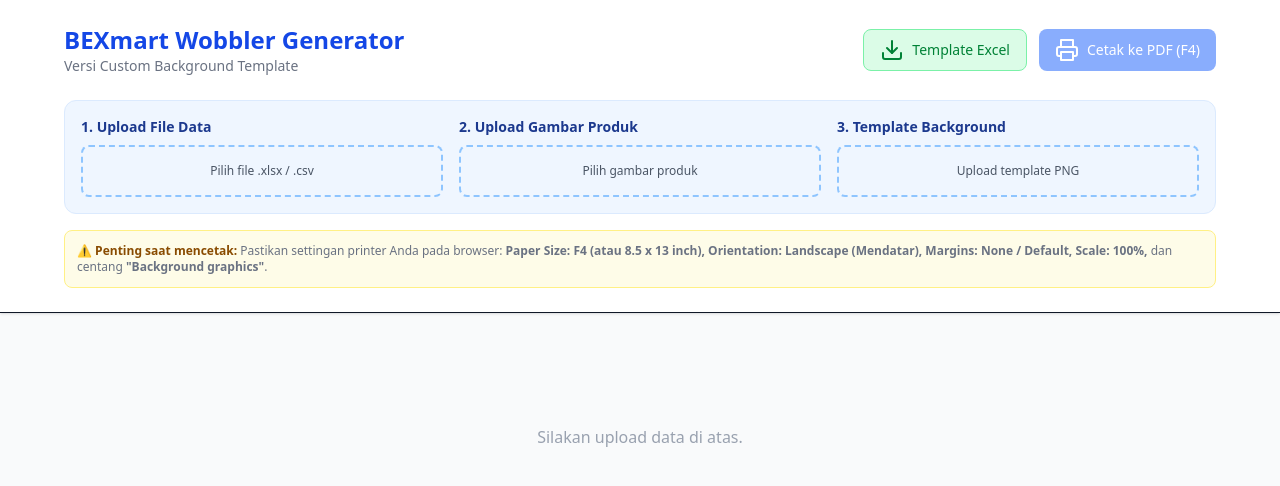
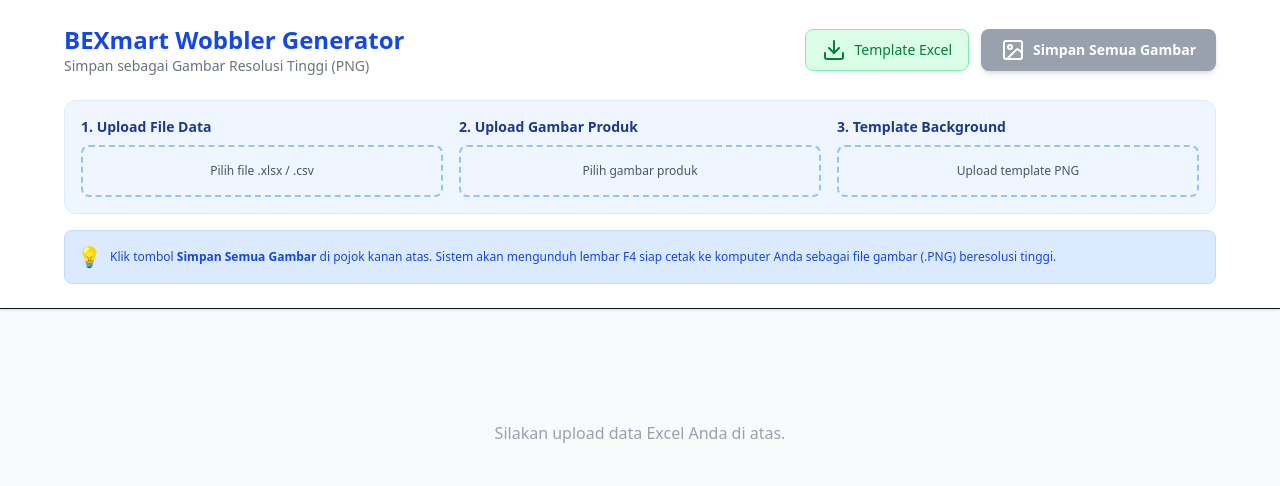
Before and after one commit to dodiindika12-gif/bexmart-wobbler, a React (Vite) app: page / in a window 1280 px wide. Shown: the top 486 px of the page. Built offline with nearby package versions, Linux system fonts and the light colour scheme.

Commit message:
Update App.jsx

```diff
--- a/src/App.jsx
+++ b/src/App.jsx
@@ -7,43 +7,34 @@
 const DownloadIcon = () => (
   <svg xmlns="http://www.w3.org/2000/svg" width="24" height="24" viewBox="0 0 24 24" fill="none" stroke="currentColor" strokeWidth="2" strokeLinecap="round" strokeLinejoin="round"><path d="M21 15v4a2 2 0 0 1-2 2H5a2 2 0 0 1-2-2v-4"/><polyline points="7 10 12 15 17 10"/><line x1="12" x2="12" y1="15" y2="3"/></svg>
 );
-const PrinterIcon = () => (
-  <svg xmlns="http://www.w3.org/2000/svg" width="24" height="24" viewBox="0 0 24 24" fill="none" stroke="currentColor" strokeWidth="2" strokeLinecap="round" strokeLinejoin="round"><polyline points="6 9 6 2 18 2 18 9"/><path d="M6 18H4a2 2 0 0 1-2-2v-5a2 2 0 0 1 2-2h16a2 2 0 0 1 2 2v5a2 2 0 0 1-2 2h-2"/><rect width="12" height="8" x="6" y="14"/></svg>
+const ImageIcon = () => (
+  <svg xmlns="http://www.w3.org/2000/svg" width="24" height="24" viewBox="0 0 24 24" fill="none" stroke="currentColor" strokeWidth="2" strokeLinecap="round" strokeLinejoin="round"><rect width="18" height="18" x="3" y="3" rx="2" ry="2"/><circle cx="9" cy="9" r="2"/><path d="m21 15-3.086-3.086a2 2 0 0 0-2.828 0L6 21"/></svg>
 );
-
-const printStyles = `
-  @media print {
-    @page { size: 330mm 215mm; margin: 3mm; }
-    body { -webkit-print-color-adjust: exact !important; print-color-adjust: exact !important; }
-    .no-print { display: none !important; }
-    .print-container { margin: 0; padding: 0; width: 100%; }
-    .print-page {
-      page-break-after: always;
-      display: flex !important;
-      width: 324mm; height: 209mm;
-      align-items: center; justify-content: center;
-    }
-  }
-`;
 
 export default function App() {
   const [data, setData] = useState([]);
   const [images, setImages] = useState({});
   const [templateImg, setTemplateImg] = useState(null);
   const [toastMsg, setToastMsg] = useState("");
+  const [isGenerating, setIsGenerating] = useState(false);
 
   const fileInputRef = useRef(null);
   const imageInputRef = useRef(null);
   const templateInputRef = useRef(null);
 
-  // Memuat library SheetJS (xlsx) secara dinamis agar kompatibel dengan pratinjau browser
+  // Memuat library SheetJS (xlsx) & html2canvas secara dinamis
   useEffect(() => {
-    if (typeof window !== 'undefined' && !window.XLSX) {
+    const loadScript = (src, globalVar) => {
+      if (typeof window !== 'undefined' && !window[globalVar]) {
         const script = document.createElement('script');
-      script.src = 'https://cdnjs.cloudflare.com/ajax/libs/xlsx/0.18.5/xlsx.full.min.js';
+        script.src = src;
         script.async = true;
         document.body.appendChild(script);
       }
+    };
+
+    loadScript('https://cdnjs.cloudflare.com/ajax/libs/xlsx/0.18.5/xlsx.full.min.js', 'XLSX');
+    loadScript('https://cdnjs.cloudflare.com/ajax/libs/html2canvas/1.4.1/html2canvas.min.js', 'html2canvas');
   }, []);
 
   const showToast = (msg) => {
@@ -106,7 +97,7 @@
           raw: false // Membaca apa adanya sebagai teks yang terlihat di layar Excel
         });
 
-        // Normalisasi key untuk menghindari masalah spasi atau huruf kapital di Excel
+        // Normalisasi key
         const jsonData = rawJsonData.map(row => {
           const newRow = {};
           for (const key in row) {
@@ -139,36 +130,90 @@
     }
   };
 
+  // Fungsi mengubah HTML ke Gambar PNG
+  const handleSaveAllImages = async () => {
+    if (!window.html2canvas) {
+      showToast("Library penyimpan gambar sedang dimuat, coba lagi sebentar.");
+      return;
+    }
+
+    setIsGenerating(true);
+    showToast("Sedang memproses gambar. Mohon tunggu...");
+
+    try {
+      for (let i = 0; i < chunkedData.length; i++) {
+        const element = document.getElementById(`page-${i}`);
+        if (element) {
+          const canvas = await window.html2canvas(element, {
+            scale: 2, // Resolusi tinggi (Retina)
+            useCORS: true,
+            backgroundColor: "#ffffff"
+          });
+
+          const link = document.createElement('a');
+          link.download = `BEXmart_Wobbler_F4_Hal_${i + 1}.png`;
+          link.href = canvas.toDataURL('image/png');
+          link.click();
+
+          // Jeda sedikit agar memori browser tidak hang
+          await new Promise(resolve => setTimeout(resolve, 800));
+        }
+      }
+      showToast("Semua gambar berhasil diunduh!");
+    } catch (error) {
+      console.error("Gagal membuat gambar:", error);
+      showToast("Terjadi kesalahan saat membuat gambar.");
+    } finally {
+      setIsGenerating(false);
+    }
+  };
+
   const chunkedData = [];
   for (let i = 0; i < data.length; i += 6) {
     chunkedData.push(data.slice(i, i + 6));
   }
 
   return (
-    <div className="min-h-screen bg-gray-50 text-gray-900 font-sans">
-      <style>{printStyles}</style>
-
+    <div className="min-h-screen bg-gray-50 text-gray-900 font-sans pb-20">
       {/* Pesan Notifikasi (Toast) */}
       {toastMsg && (
-        <div className="fixed top-6 right-6 bg-red-600 text-white px-5 py-3 rounded-lg shadow-xl z-[100] transition-opacity font-medium text-sm">
+        <div className="fixed top-6 right-6 bg-blue-600 text-white px-5 py-3 rounded-lg shadow-xl z-[100] transition-opacity font-medium text-sm">
           {toastMsg}
         </div>
       )}
 
+      {/* Overlay Loading saat Generate Gambar */}
+      {isGenerating && (
+        <div className="fixed inset-0 bg-black/60 z-[200] flex flex-col items-center justify-center">
+          <div className="bg-white p-6 rounded-xl shadow-2xl flex flex-col items-center">
+            <div className="w-12 h-12 border-4 border-blue-200 border-t-blue-600 rounded-full animate-spin mb-4"></div>
+            <h2 className="text-lg font-bold text-blue-900">Menyiapkan Gambar Resolusi Tinggi...</h2>
+            <p className="text-sm text-gray-500 mt-2">Jangan tutup browser Anda</p>
+          </div>
+        </div>
+      )}
+
       {/* Header & Controls */}
-      <div className="no-print p-6 bg-white shadow-sm border-b sticky top-0 z-50">
+      <div className="p-6 bg-white shadow-sm border-b sticky top-0 z-50">
         <div className="max-w-6xl mx-auto">
           <div className="flex justify-between items-center mb-6">
             <div>
               <h1 className="text-2xl font-bold text-blue-700">BEXmart Wobbler Generator</h1>
-              <p className="text-gray-500 text-sm">Versi Custom Background Template</p>
+              <p className="text-gray-500 text-sm">Simpan sebagai Gambar Resolusi Tinggi (PNG)</p>
             </div>
             <div className="flex space-x-3">
-              <button onClick={downloadTemplate} className="flex items-center px-4 py-2 bg-green-100 text-green-700 rounded-lg hover:bg-green-200 text-sm font-medium border border-green-300">
+              <button onClick={downloadTemplate} className="flex items-center px-4 py-2 bg-green-100 text-green-700 rounded-lg hover:bg-green-200 text-sm font-medium border border-green-300 transition-colors">
                 <DownloadIcon /> <span className="ml-2">Template Excel</span>
               </button>
-              <button onClick={() => window.print()} disabled={data.length === 0} className="flex items-center px-4 py-2 bg-blue-600 hover:bg-blue-700 text-white rounded-lg text-sm font-medium disabled:opacity-50">
-                <PrinterIcon /> <span className="ml-2">Cetak ke PDF (F4)</span>
+
+              <button
+                onClick={handleSaveAllImages}
+                disabled={data.length === 0 || isGenerating}
+                className={`flex items-center px-5 py-2 text-white rounded-lg text-sm font-bold shadow-md transition-all ${
+                  data.length === 0 ? 'bg-gray-400 cursor-not-allowed' : 'bg-blue-600 hover:bg-blue-700 hover:shadow-lg'
+                }`}
+              >
+                <ImageIcon /> <span className="ml-2">Simpan Semua Gambar</span>
               </button>
             </div>
           </div>
@@ -178,7 +223,7 @@
             <div className="space-y-2">
               <h3 className="font-semibold text-sm text-blue-900">1. Upload File Data</h3>
               <input type="file" accept=".csv, application/vnd.openxmlformats-officedocument.spreadsheetml.sheet, application/vnd.ms-excel" onChange={handleExcelUpload} ref={fileInputRef} className="hidden" />
-              <div onClick={() => fileInputRef.current?.click()} className="border-2 border-dashed border-blue-300 rounded-lg p-4 text-center cursor-pointer hover:bg-white bg-blue-50/50">
+              <div onClick={() => fileInputRef.current?.click()} className="border-2 border-dashed border-blue-300 rounded-lg p-4 text-center cursor-pointer hover:bg-white bg-blue-50/50 transition-colors">
                 <p className="text-xs text-gray-600">{data.length > 0 ? <span className="font-bold text-green-600">{data.length} baris dimuat</span> : "Pilih file .xlsx / .csv"}</p>
               </div>
             </div>
@@ -187,7 +232,7 @@
             <div className="space-y-2">
               <h3 className="font-semibold text-sm text-blue-900">2. Upload Gambar Produk</h3>
               <input type="file" accept="image/*" multiple onChange={handleImageUpload} ref={imageInputRef} className="hidden" />
-              <div onClick={() => imageInputRef.current?.click()} className="border-2 border-dashed border-blue-300 rounded-lg p-4 text-center cursor-pointer hover:bg-white bg-blue-50/50">
+              <div onClick={() => imageInputRef.current?.click()} className="border-2 border-dashed border-blue-300 rounded-lg p-4 text-center cursor-pointer hover:bg-white bg-blue-50/50 transition-colors">
                 <p className="text-xs text-gray-600">{Object.keys(images).length > 0 ? <span className="font-bold text-green-600">{Object.keys(images).length} gambar dimuat</span> : "Pilih gambar produk"}</p>
               </div>
             </div>
@@ -196,28 +241,37 @@
             <div className="space-y-2">
               <h3 className="font-semibold text-sm text-blue-900">3. Template Background</h3>
               <input type="file" accept="image/*" onChange={handleTemplateUpload} ref={templateInputRef} className="hidden" />
-              <div onClick={() => templateInputRef.current?.click()} className="border-2 border-dashed border-blue-300 rounded-lg p-4 text-center cursor-pointer hover:bg-white bg-blue-50/50">
+              <div onClick={() => templateInputRef.current?.click()} className="border-2 border-dashed border-blue-300 rounded-lg p-4 text-center cursor-pointer hover:bg-white bg-blue-50/50 transition-colors">
                 <p className="text-xs text-gray-600">{templateImg ? <span className="font-bold text-green-600">Template aktif</span> : "Upload template PNG"}</p>
               </div>
             </div>
           </div>
 
-          <div className="mt-4 text-xs text-gray-500 bg-yellow-50 border border-yellow-200 p-3 rounded-lg">
-            <strong className="text-yellow-800">⚠️ Penting saat mencetak:</strong> Pastikan settingan printer Anda pada browser:
-            <strong> Paper Size: F4 (atau 8.5 x 13 inch), Orientation: Landscape (Mendatar), Margins: None / Default, Scale: 100%, </strong> dan centang <strong>"Background graphics"</strong>.
+          <div className="mt-4 text-xs text-blue-700 bg-blue-100 border border-blue-200 p-3 rounded-lg flex items-center">
+            <span className="text-xl mr-2">💡</span>
+            <p>Klik tombol <strong>Simpan Semua Gambar</strong> di pojok kanan atas. Sistem akan mengunduh lembar F4 siap cetak ke komputer Anda sebagai file gambar (.PNG) beresolusi tinggi.</p>
           </div>
         </div>
       </div>
 
-      {/* Main Print Area */}
-      <div className="print-container max-w-6xl mx-auto py-8">
+      {/* Area Pratinjau & Rendering Gambar */}
+      <div className="max-w-6xl mx-auto py-8">
         {data.length === 0 ? (
-          <div className="no-print text-center py-20 text-gray-400">Silakan upload data di atas.</div>
+          <div className="text-center py-20 text-gray-400">Silakan upload data Excel Anda di atas.</div>
         ) : (
-          <div className="flex flex-col items-center gap-10">
+          <div className="flex flex-col items-center gap-14">
             {chunkedData.map((pageData, pageIndex) => (
-              <div key={`page-${pageIndex}`} className="print-page bg-white shadow-lg border relative flex items-center justify-center" style={{ width: '330mm', minHeight: '215mm', padding: '3mm', boxSizing: 'border-box' }}>
+              <div key={`page-wrapper-${pageIndex}`} className="flex flex-col items-center">
+                <div className="mb-3 text-sm font-bold text-gray-500 bg-white px-4 py-1 rounded-full shadow-sm border border-gray-200">
+                  Pratinjau Lembar F4 - Ke {pageIndex + 1}
+                </div>
 
+                {/* INI ADALAH KANVAS YANG AKAN DISIMPAN MENJADI GAMBAR */}
+                <div
+                  id={`page-${pageIndex}`}
+                  className="bg-white shadow-xl relative flex items-center justify-center overflow-hidden"
+                  style={{ width: '330mm', height: '215mm', padding: '3mm', boxSizing: 'border-box' }}
+                >
                   <div
                     className="grid grid-flow-col gap-[1mm]"
                     style={{
@@ -245,29 +299,29 @@
                              <div className="absolute top-[8%] w-full text-center text-white text-[13px] font-bold">BEXmart<br/>PROMO SUPER HEMAT<br/>(UPLOAD TEMPLATE PNG)</div>
                           )}
 
-                        {/* Teks Periode (Pita Kuning Atas) */}
+                          {/* Teks Periode */}
                           <div className="absolute top-[30%] w-full text-center text-[13px] font-extrabold text-black uppercase tracking-tight z-10">
                             {item.periode || ''}
                           </div>
 
-                        {/* Nama Produk (Kiri Area Putih) */}
+                          {/* Nama Produk */}
                           <div className="absolute top-[42%] left-[8%] w-[42%] text-[12px] font-bold text-black text-left leading-tight z-10">
                             {item.nama_produk || ''}
                           </div>
 
-                        {/* Teks "KINI HANYA" (Kotak Kuning Kecil) */}
+                          {/* Teks "KINI HANYA" */}
                           <div className="absolute top-[58%] left-[14%] text-[11px] font-black text-black z-10 tracking-wide">
                             KINI HANYA
                           </div>
 
-                        {/* Area Harga (Blok Merah) */}
+                          {/* Area Harga */}
                           <div className="absolute top-[65.5%] left-[13.5%] flex items-baseline text-white z-10">
                             <span className="text-[16px] font-bold mr-[1px]">Rp</span>
                             <span className="text-[42px] font-black tracking-tighter leading-none">{item.harga_promo || ''}</span>
                             <span className="text-[10px] font-bold ml-[3px]">{item.satuan || ''}</span>
                           </div>
 
-                        {/* Gambar Produk (Kanan Area Putih) */}
+                          {/* Gambar Produk */}
                           <div className="absolute top-[37%] right-[8%] w-[38%] h-[32%] flex justify-center items-center z-10">
                             {imgSrc ? (
                               <img src={imgSrc} className="max-w-full max-h-full object-contain drop-shadow-md" />
@@ -276,7 +330,7 @@
                             )}
                           </div>
 
-                        {/* Keterangan Bawah (Area Biru Paling Bawah) */}
+                          {/* Keterangan Bawah */}
                           <div className="absolute bottom-[3%] w-full text-center text-[9px] font-bold text-white z-10">
                             {item.keterangan_bawah || ''}
                           </div>
@@ -286,6 +340,7 @@
                     })}
                   </div>
                 </div>
+              </div>
             ))}
           </div>
         )}
```
Lines whose indentation alone changed are shown as unchanged.
